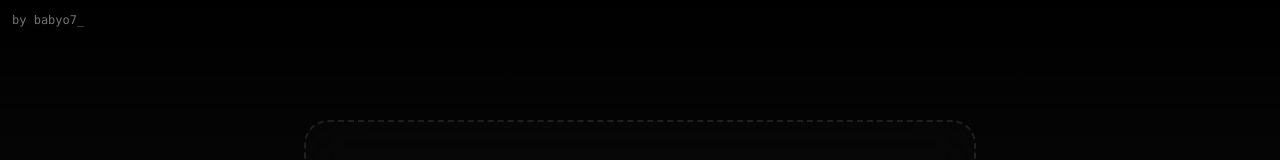
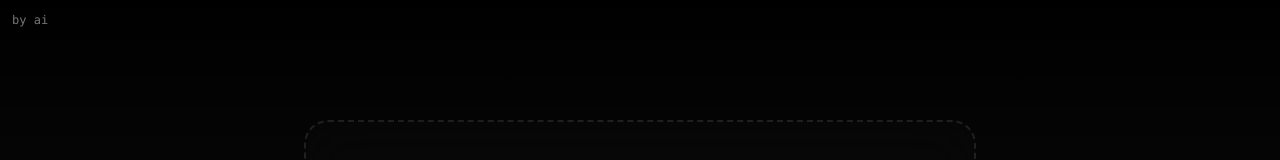
Before and after one commit to babyo77/polaroid, a Next.js app: page / in a window 1280 px wide. Shown: the top 160 px of the page. Built offline with nearby package versions, Linux system fonts and the light colour scheme; a web font is replaced by a local one.

Commit message:
Update polaroid-generator.tsx

```diff
--- a/components/layout/polaroid-generator.tsx
+++ b/components/layout/polaroid-generator.tsx
@@ -435,9 +435,9 @@ export default function PolaroidGenerator() {
 
       <Link
         href={"https://tanmay.xyz"}
-        className=" fixed top-3 left-3 text-gray-200 opacity-50 hover:underline underline-offset-4 hover:opacity-100 text-xs font-mono"
+        className=" absolute top-3 left-3 text-gray-200 opacity-50 hover:underline underline-offset-4 hover:opacity-100 text-xs font-mono"
       >
-        by babyo7_
+        by ai
       </Link>
       <div className="h-screen flex flex-col lg:flex-row lg:overflow-hidden lg:gap-8 lg:p-8">
         {backgroundImage && (
```
